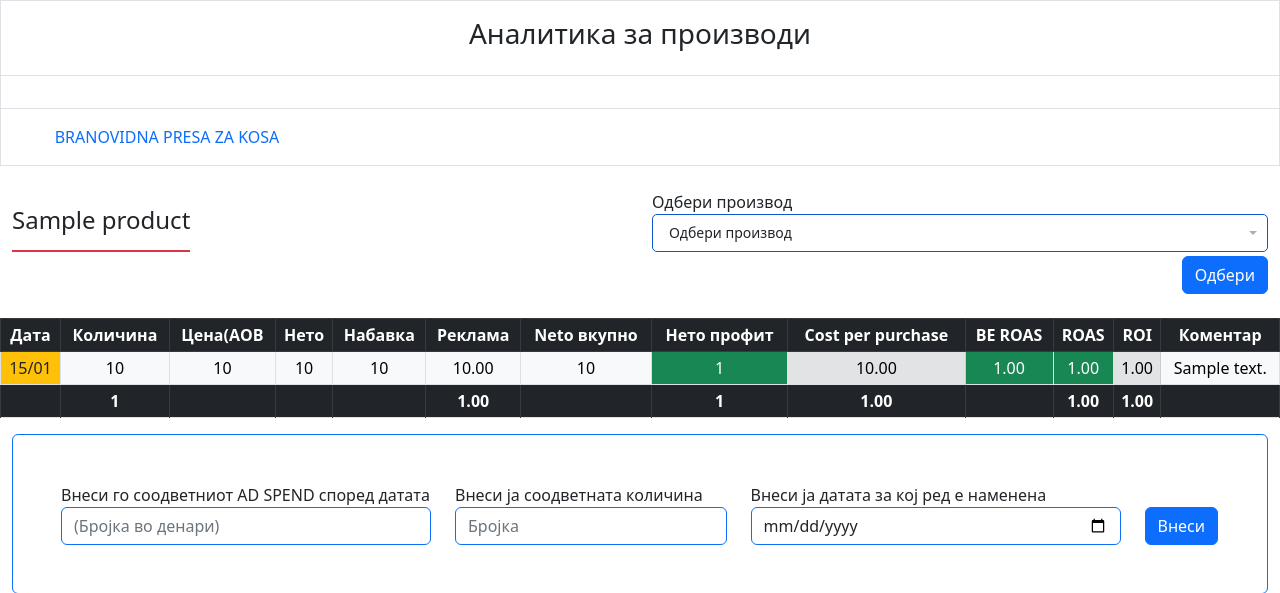
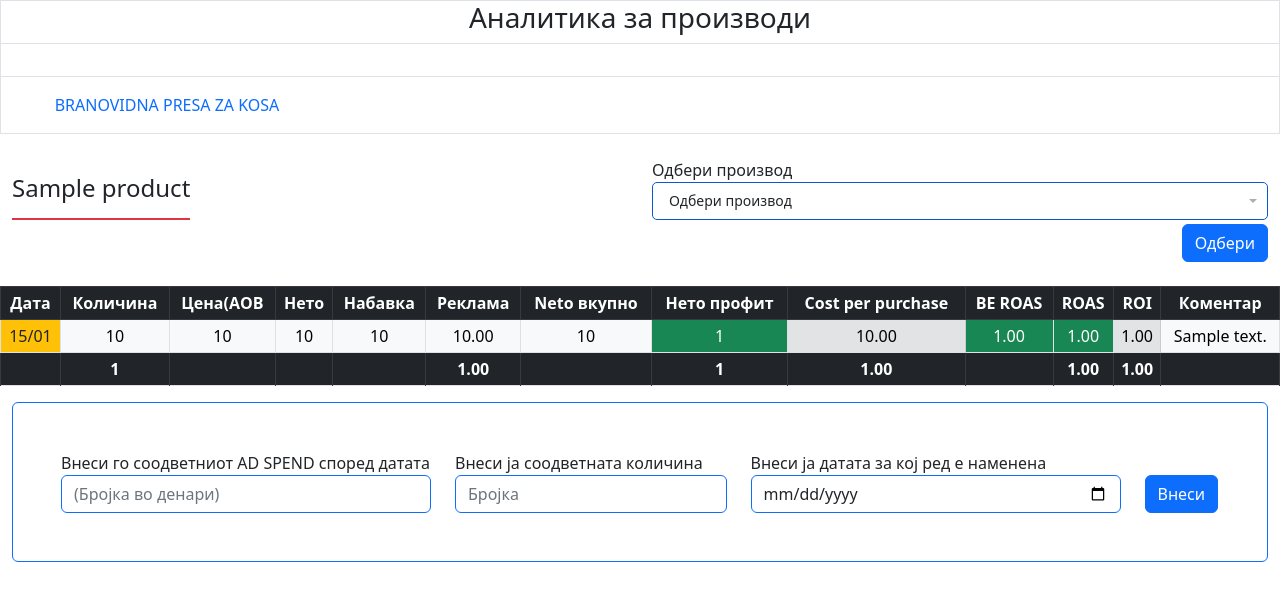
Before and after one commit to TheFrisb/GreenGoProd, a Django app: template analytics/templates/analytics/daily_ad_spend.html in a window 1280 px wide. Shown: the top 593 px of the page. Run offline with Django 4.2, Linux system fonts and the light colour scheme; tables that the repository leaves empty hold one stand-in row (values such as "Sample post"); the template is opened without the code that fills it: values that come from a table or form of the project are taken from there, most other values are stand-ins (such as "Sample title", 1, 10 or a date in 2020); parts of the project's set-up code (start-up, migrations or seed data) failed here and were passed over; some libraries are stand-ins or nearby versions.

Commit message:
Update daily_ad_spend.html

```diff
--- a/analytics/templates/analytics/daily_ad_spend.html
+++ b/analytics/templates/analytics/daily_ad_spend.html
@@ -192,16 +192,12 @@ select {
     color: #0d6efd!important;
   }
 </style>
-<div class="container-fluid text-center py-3 border">
+<div class="container-fluid text-center border">
     <h3>Аналитика за производи</h3>
 </div>
 <div class="container-xxl d-flex p-3 border-bottom border-start border-end text-uppercase overflow-hidden" id="campaign-list">
   {% for option in search_options %}
-  {% if daily_item == option %}
-  <a href="{{  option.owner.get_absolute_url }}" class="link-primary text-decoration-none" style="min-width:300px;text-align:center; transition: transform 0.15s ease-out; ">{{ option.owner.product.sku }}</a>
-  {% else %}
-  <a href="{{  option.owner.get_absolute_url }}" class="link-secondary text-decoration-none" style="min-width:300px;text-align:center; transition: transform 0.15s ease-out; ">{{ option.owner.product.sku }}</a>
-  {% endif %}
+  <a href="{{ option.owner.get_absolute_url }}" class="link-secondary text-decoration-none" style="min-width:300px;text-align:center; transition: transform 0.15s ease-out; ">{{ option.owner.product.sku }}</a>
   {% endfor %}
 </div>
 <div class="container-xxl d-flex p-3 border-bottom border-start border-end text-uppercase overflow-hidden" id="campaign-list">
```
